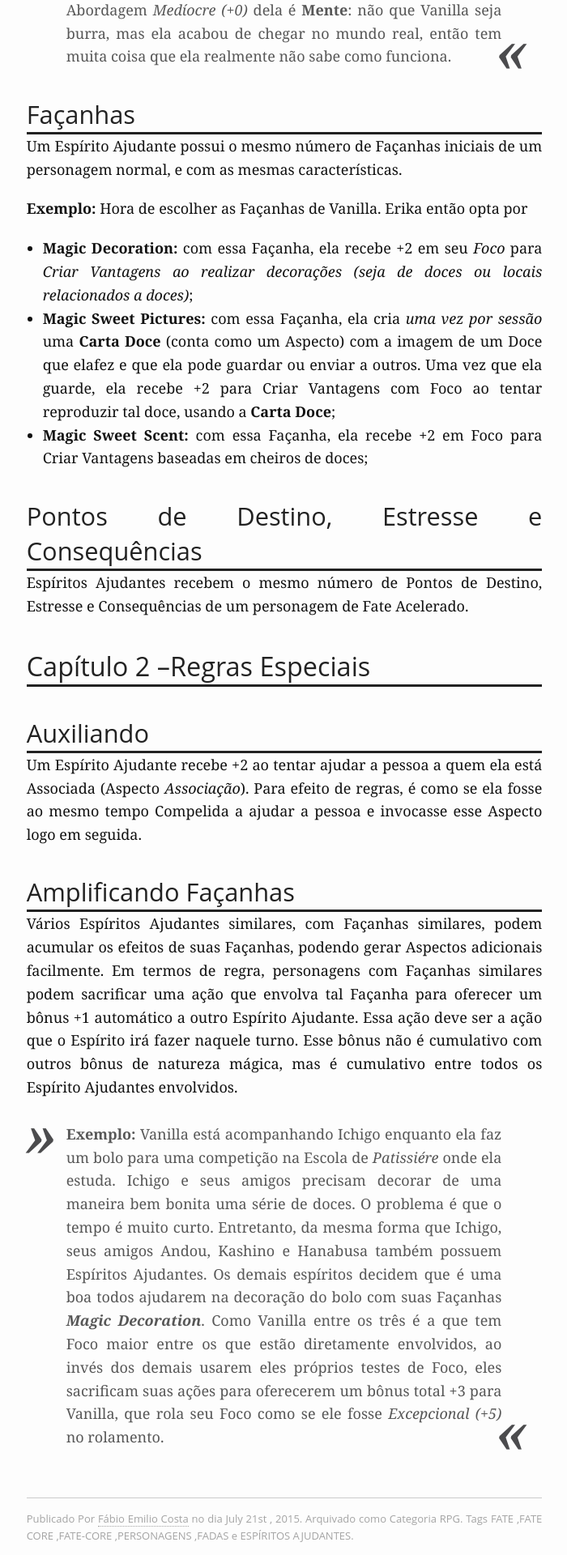
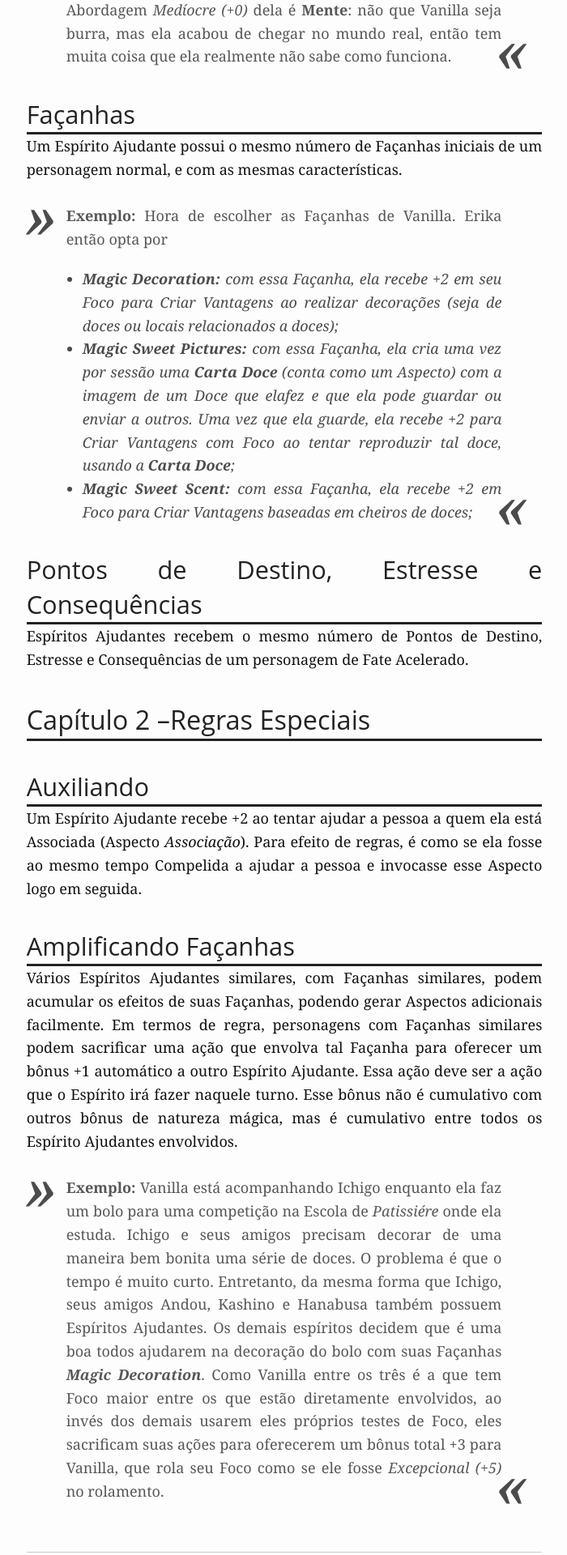
Before and after one commit to fabiocosta0305/fabiocosta0305.github.io-old, a Jekyll site: the page built from _posts/RPG/2015-07-21-SpiritHelpers.md, in a window 1280 px wide. Shown: the part 2406-4326 px from the top of the page at 81% size, without its empty margins (289-989 px from the left). Built offline with Jekyll 4.4.1, drawn with Linux system fonts in a browser that asks for light colours.

Commit message:
Finalizando Destino dos Camundongos Aventureiros e Spirit Helpers

```diff
--- a/_posts/RPG/2015-07-21-SpiritHelpers.md
+++ b/_posts/RPG/2015-07-21-SpiritHelpers.md
@@ -54,11 +54,11 @@ Um Espírito Ajudante possui uma Abordagem em _Bom (+3)_, uma em _Razoável (+2)
 
 Um Espírito Ajudante possui o mesmo número de Façanhas iniciais de um personagem normal, e com as mesmas características.
 
-**Exemplo:** Hora de escolher as Façanhas de Vanilla. Erika então opta por
-
-+ **Magic Decoration:** com essa Façanha, ela recebe +2 em seu _Foco_ para _Criar Vantagens ao realizar decorações (seja de doces ou locais relacionados a doces)_;
-+ **Magic Sweet Pictures:** com essa Façanha, ela cria _uma vez por sessão_ uma **Carta Doce** (conta como um Aspecto) com a imagem de um Doce que elafez e que ela pode guardar ou enviar a outros. Uma vez que ela guarde, ela recebe +2 para Criar Vantagens com Foco ao tentar reproduzir tal doce, usando a **Carta Doce**;
-+ **Magic Sweet Scent:** com essa Façanha, ela recebe +2 em Foco para Criar Vantagens baseadas em cheiros de doces;
+> **Exemplo:** Hora de escolher as Façanhas de Vanilla. Erika então opta por
+>
+> + **Magic Decoration:** com essa Façanha, ela recebe +2 em seu _Foco_ para _Criar Vantagens ao realizar decorações (seja de doces ou locais relacionados a doces)_;
+> + **Magic Sweet Pictures:** com essa Façanha, ela cria _uma vez por sessão_ uma **Carta Doce** (conta como um Aspecto) com a imagem de um Doce que elafez e que ela pode guardar ou enviar a outros. Uma vez que ela guarde, ela recebe +2 para Criar Vantagens com Foco ao tentar reproduzir tal doce, usando a **Carta Doce**;
+> + **Magic Sweet Scent:** com essa Façanha, ela recebe +2 em Foco para Criar Vantagens baseadas em cheiros de doces;
 
 #### Pontos de Destino, Estresse e Consequências
 
```
